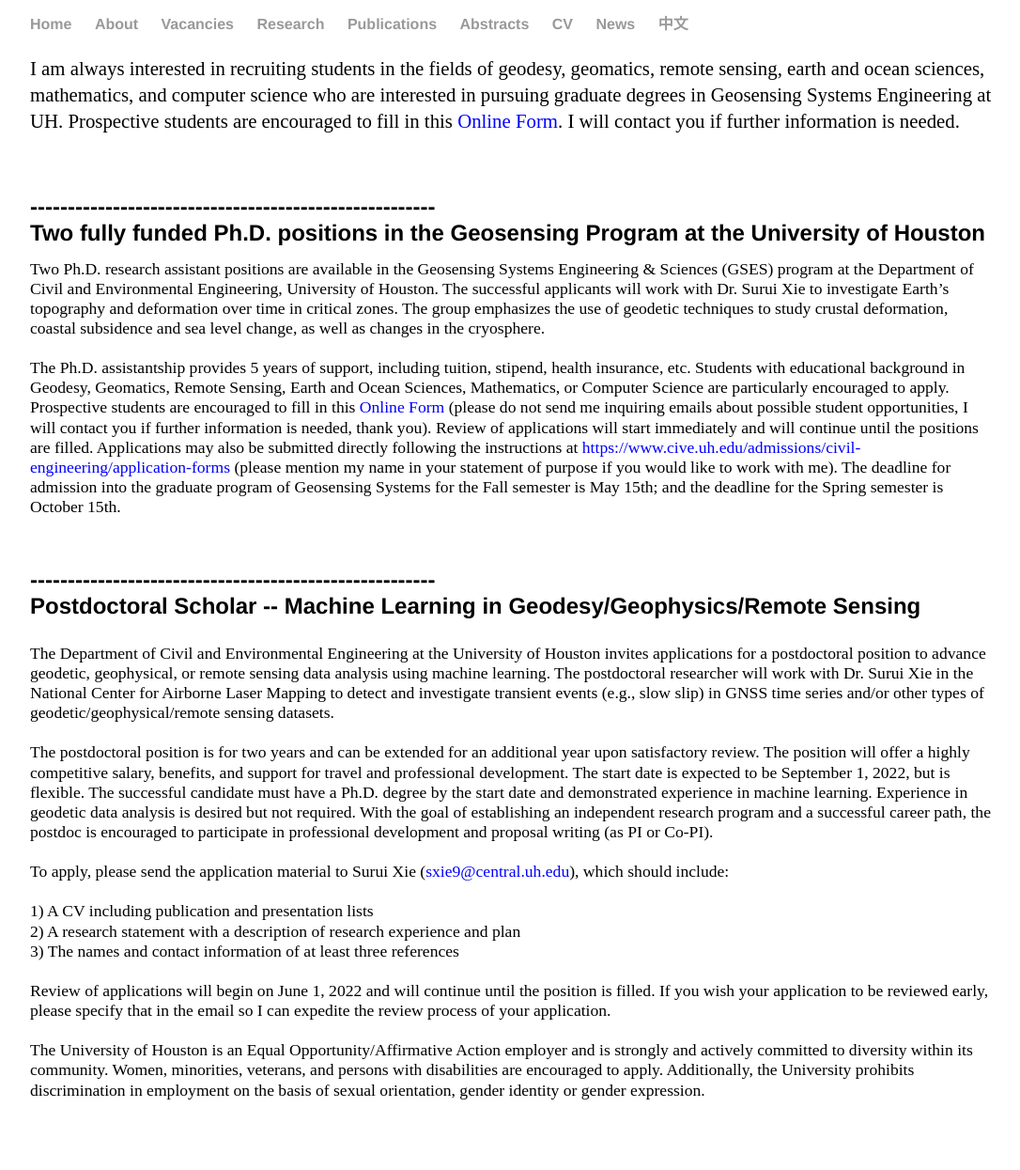
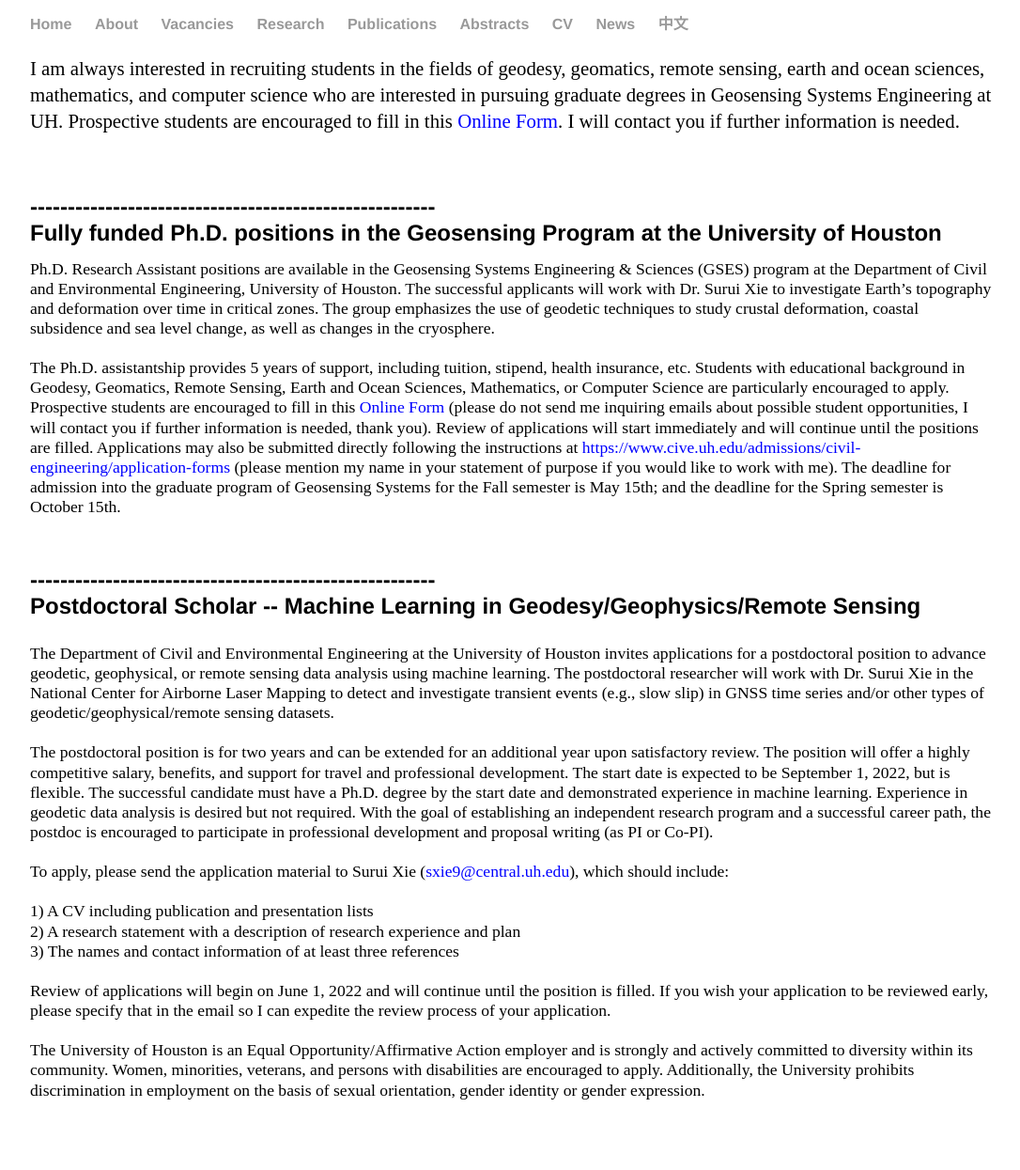
Before and after one commit to suruixie/suruixie.github.io, a Jekyll site: the page built from vacancies/index.html, in a window 1280 px wide. Shown: the whole page at 94% size, without its empty margins (96-1182 px from the left). Built offline with Jekyll 4.4.1, drawn with Linux system fonts in a browser that asks for light colours.

Commit message:
Update index.html

```diff
--- a/vacancies/index.html
+++ b/vacancies/index.html
@@ -10,10 +10,10 @@
 </p>
 
 
-<h4 style="margin-bottom:0.5em; margin-top:1em; font-size:1.5em;" >------------------------------------------------------ <br> Two fully funded Ph.D. positions in the Geosensing Program at the University of Houston </h4>
+<h4 style="margin-bottom:0.5em; margin-top:1em; font-size:1.5em;" >------------------------------------------------------ <br> Fully funded Ph.D. positions in the Geosensing Program at the University of Houston </h4>
 
 <p style="margin-top:0.1em; margin-bottom:3em; line-height:120%; font-size:1.1em;">
-	Two Ph.D. research assistant positions are available in the Geosensing Systems Engineering & Sciences (GSES) program at the Department of Civil and Environmental Engineering, University of Houston.
+	Ph.D. Research Assistant positions are available in the Geosensing Systems Engineering & Sciences (GSES) program at the Department of Civil and Environmental Engineering, University of Houston.
 	The successful applicants will work with Dr. Surui Xie to investigate Earth’s topography and deformation over time in critical zones.
 	The group emphasizes the use of geodetic techniques to study crustal deformation, coastal subsidence and sea level change, as well as changes in the cryosphere.<br>
 	<br>
```
